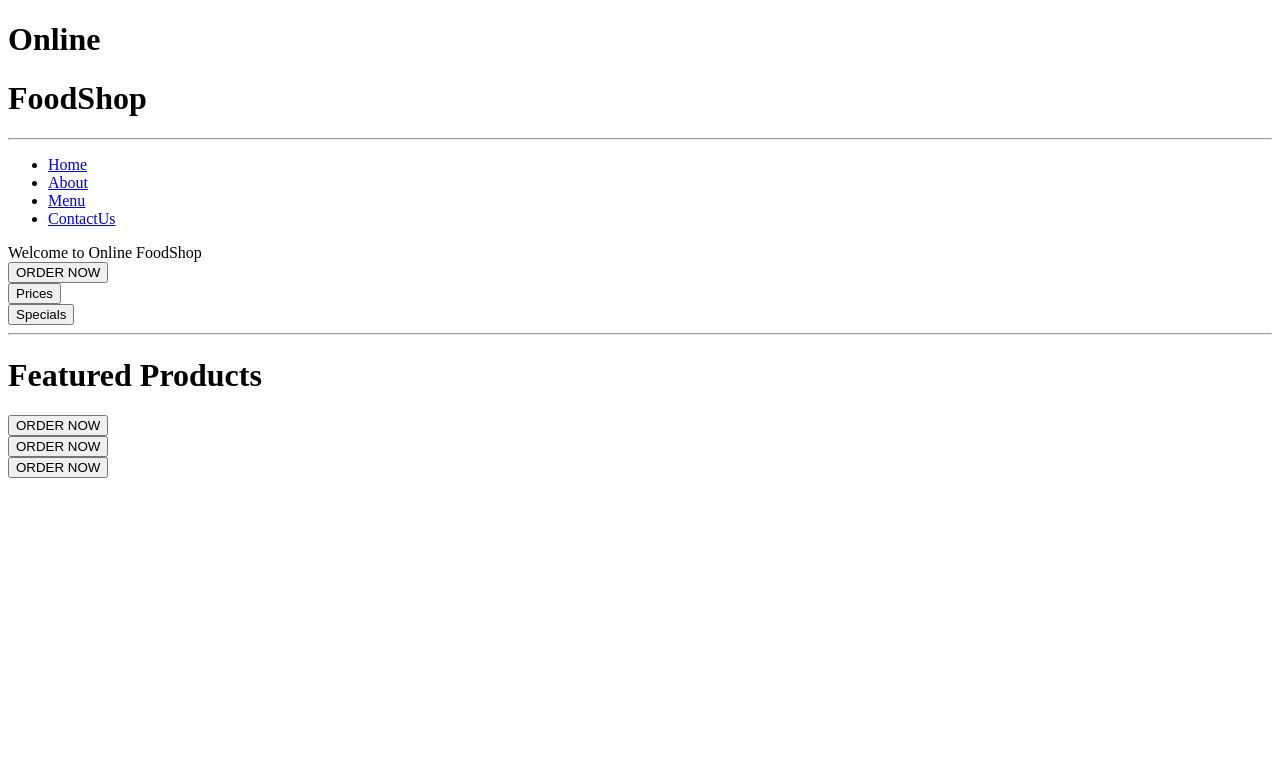
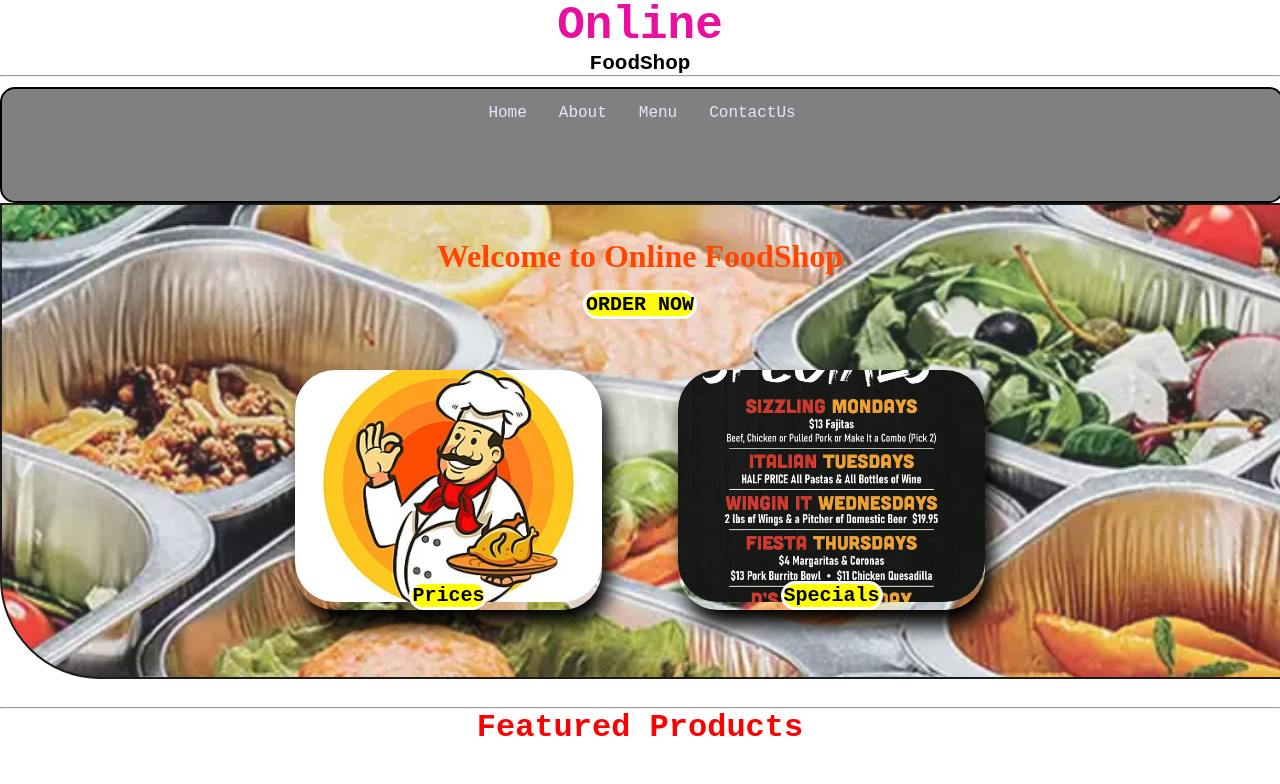
Before and after one commit to sasnoolmamatha/online_food_shop, a plain HTML site: page index.html in a window 1280 px wide. Shown: the top 784 px of the page. Drawn offline with Linux system fonts and the light colour scheme.

Commit message:
Update index.html

```diff
--- a/index.html
+++ b/index.html
@@ -5,7 +5,7 @@
     <meta name="viewport" content="width=device-width, initial-scale=1.0">
     <title>Online Foodshop</title>
     <!-- css file link -->
-    <link rel="stylesheet" href="/style.css">
+    <link rel="stylesheet" href="styles.css">
     <!-- font awesome link -->
     <link rel="stylesheet" href="https://cdnjs.cloudflare.com/ajax/libs/font-awesome/4.7.0/css/font-awesome.min.css">
 </head>
```
